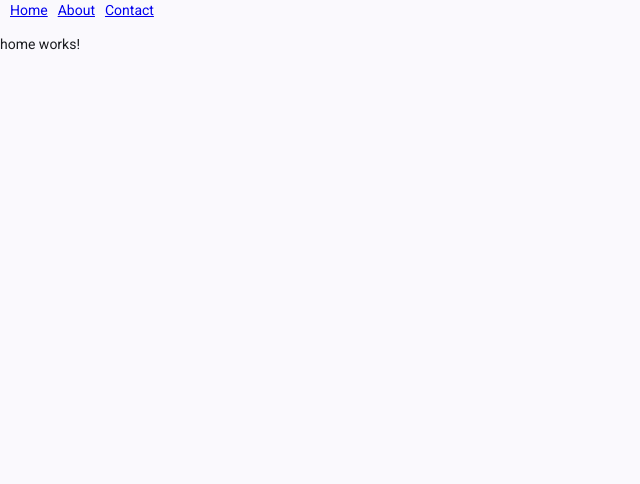
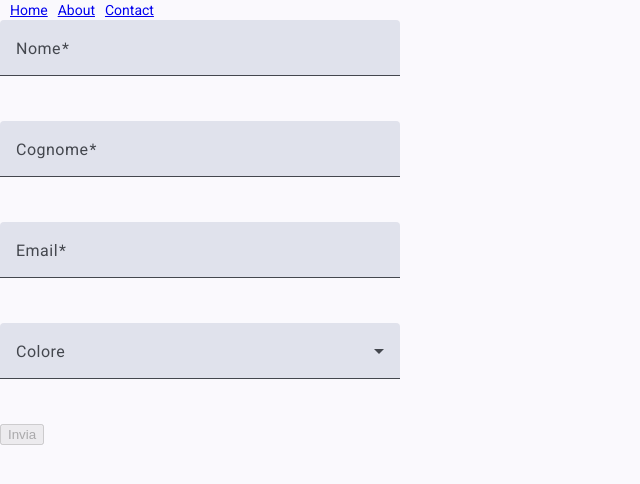
Before and after one commit to Nevia23/corso_angular, an Angular app: page /home in a window 1280 px wide. Shown: the top 484 px of the page, without its empty margins (0-640 px from the left). Built offline with nearby package versions, Linux system fonts and the light colour scheme.

Commit message:
template form

```diff
--- a/src/app/componenti/home/home.css
+++ b/src/app/componenti/home/home.css
@@ -0,0 +1,6 @@
+.form-col {
+  display: flex;
+  flex-direction: column;
+  gap: 25px;
+  max-width: 400px;
+}
--- a/src/app/componenti/home/home.html
+++ b/src/app/componenti/home/home.html
@@ -1 +1,31 @@
-<p>home works!</p>
+<!-- template form -->
+<form #homeForm="ngForm" (ngSubmit)="onSubmit(homeForm)">
+  <mat-form-field class="form-col">
+    <mat-label>Nome</mat-label>
+    <input matInput type="text" placeholder="Nome" name="nome" ngModel required />
+  </mat-form-field>
+  <mat-form-field class="form-col">
+    <mat-label>Cognome</mat-label>
+    <input matInput type="text" placeholder="Cognome" name="cognome" ngModel required />
+  </mat-form-field>
+  <mat-form-field class="form-col">
+    <mat-label>Email</mat-label>
+    <input matInput type="email" placeholder="Email" name="email" ngModel required />
+  </mat-form-field>
+
+  <mat-form-field class="form-col">
+    <mat-label> Colore</mat-label>
+    <mat-select name="colore" ngModel>
+      <mat-option value="red">Rosso</mat-option>
+      <mat-option value="green">Verde</mat-option>
+      <mat-option value="blue">Blu</mat-option>
+      <mat-option value="black">Nero</mat-option>
+      <mat-option value="orange">Arancione</mat-option>
+      <mat-option value="purple">Viola</mat-option>
+    </mat-select>
+  </mat-form-field>
+
+  <button mat.raised-button color="primary" type="submit" [disabled]="!homeForm.valid">
+    Invia
+  </button>
+</form>
--- a/src/app/componenti/home/home.ts
+++ b/src/app/componenti/home/home.ts
@@ -1,9 +1,27 @@
-import { Component } from '@angular/core';
+import { Component, ViewChild } from '@angular/core';
+import { FormsModule, NgForm } from '@angular/forms';
+import { MatFormFieldModule } from '@angular/material/form-field';
+import { MatIconModule } from '@angular/material/icon';
+import { MatSelectModule } from '@angular/material/select';
+import { MatInputModule } from '@angular/material/input';
 
 @Component({
-  imports: [],
+  imports: [
+    FormsModule,
+    MatFormFieldModule,
+    MatIconModule,
+    MatSelectModule,
+    MatInputModule
+  ],
   selector: 'app-home',
   styleUrl: './home.css',
   templateUrl: './home.html',
 })
-export class Home {}
+export class Home {
+  @ViewChild('homeForm') homeForm: NgForm;
+
+  onSubmit(form: NgForm) {
+    console.log(form.value);
+    console.log('cognome: ' + form.value.cognome);
+  }
+}
```
Also changed, not shown: 1 other file (tests, documents, lock files or other folders).
